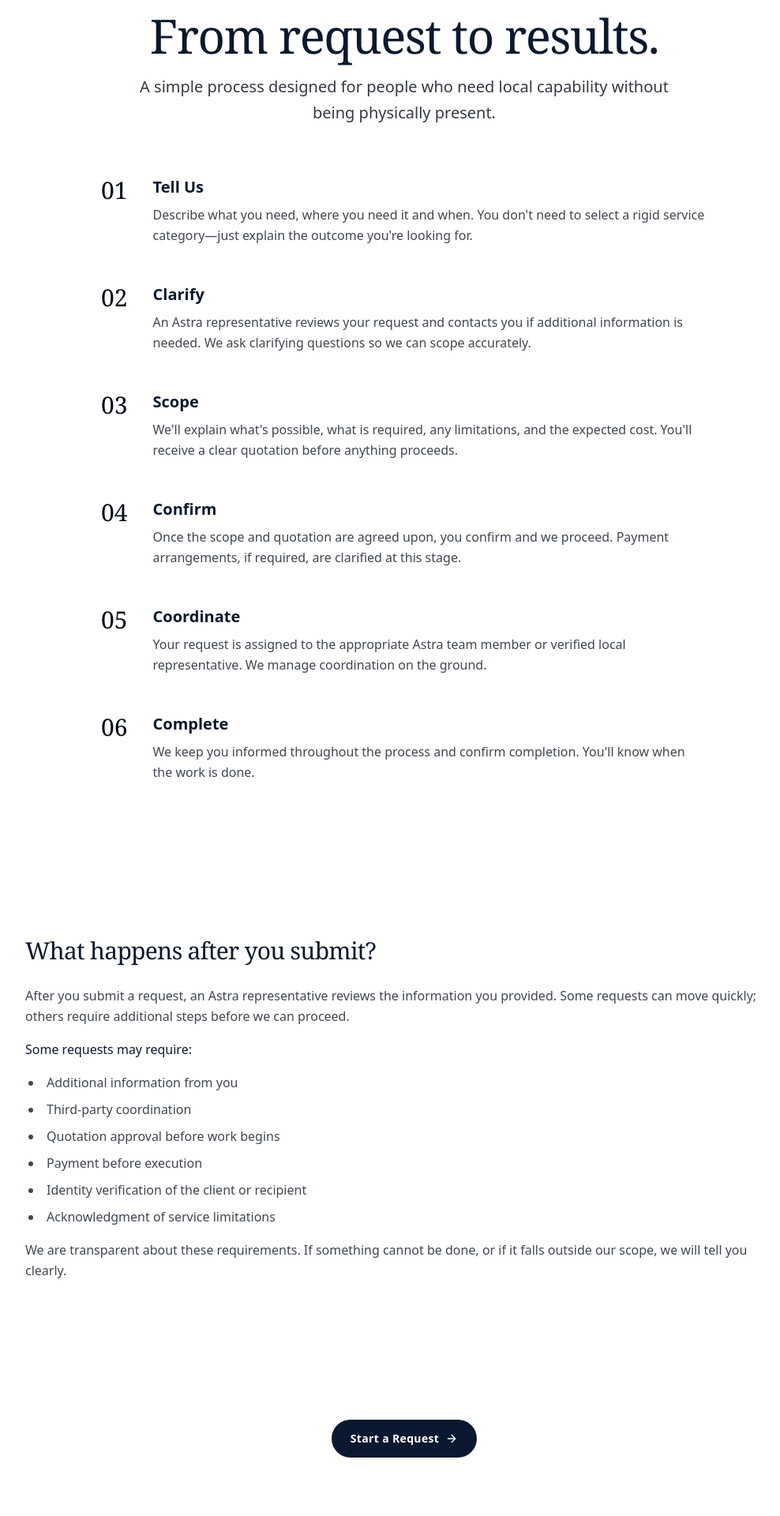
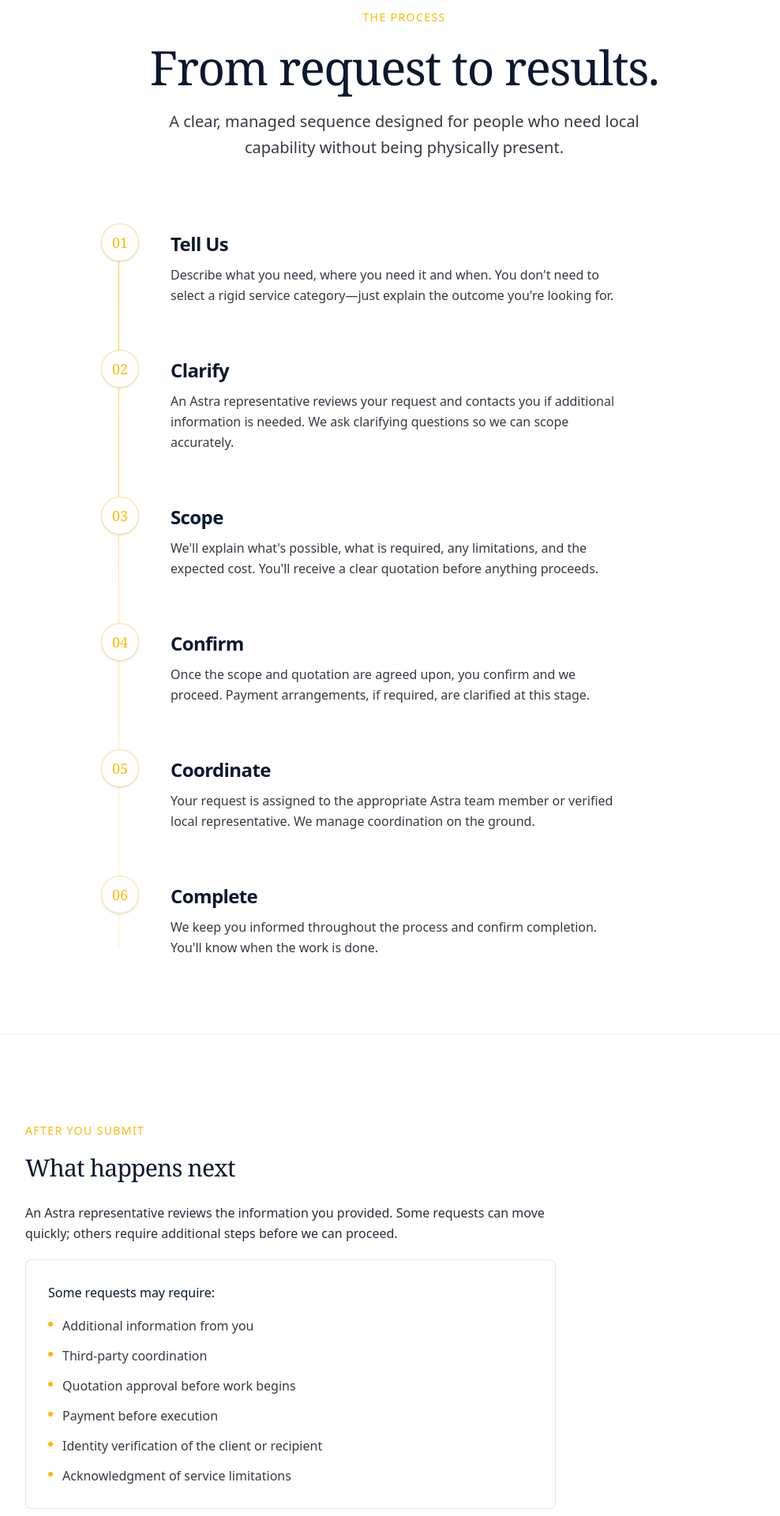
Before and after one commit to AllJacks1/astra_concierge_landing_page, a Next.js app: page /how-it-works in a window 1280 px wide. Shown: the part 100-2020 px from the top of the page at 79% size, without its empty margins (128-1116 px from the left). Built offline with nearby package versions, Linux system fonts and the light colour scheme; a web font is replaced by a local one.

Commit message:
feat(ui): how it works page

```diff
--- a/src/app/how-it-works/page.tsx
+++ b/src/app/how-it-works/page.tsx
@@ -48,62 +48,104 @@ export const metadata = {
 
 export default function HowItWorksPage() {
   return (
-    <div className="pt-28 pb-20">
+    <div className="pt-28 pb-24">
       {/* Hero */}
-      <section className="pb-16">
+      <section className="pb-20">
         <div className="container-narrow text-center">
-          <h1 className="heading-xl mb-4">From request to results.</h1>
-          <p className="body-lg max-w-2xl mx-auto">
-            A simple process designed for people who need local capability
-            without being physically present.
+          <p className="text-sm font-medium tracking-widest uppercase text-amber-400 mb-5">
+            The process
+          </p>
+          <h1 className="heading-xl mb-5">From request to results.</h1>
+          <p className="body-lg max-w-2xl mx-auto text-foreground/80">
+            A clear, managed sequence designed for people who need local
+            capability without being physically present.
           </p>
         </div>
       </section>
 
-      {/* Stages */}
-      <section className="pb-20">
+      {/* Process timeline */}
+      <section className="pb-24">
         <div className="container-wide">
-          <div className="max-w-3xl mx-auto space-y-12">
-            {stages.map((stage) => (
-              <div key={stage.number} className="flex gap-6 sm:gap-8">
-                <div className="shrink-0">
-                  <span className="text-3xl font-serif font-medium text-gold">
+          <div className="relative max-w-3xl mx-auto">
+            {/* Vertical spine */}
+            <div
+              className="absolute left-[1.15rem] top-3 bottom-3 w-px bg-gradient-to-b from-amber-400/80 via-amber-400/40 to-amber-400/20 sm:left-[1.4rem]"
+              aria-hidden
+            />
+
+            <div className="space-y-0">
+              {stages.map((stage, index) => (
+                <div
+                  key={stage.number}
+                  className="relative flex gap-8 sm:gap-10 pb-14 last:pb-0"
+                >
+                  {/* Marker */}
+                  <div className="relative z-10 shrink-0">
+                    <div className="flex h-10 w-10 sm:h-12 sm:w-12 items-center justify-center rounded-full border border-amber-400/40 bg-background shadow-sm">
+                      <span className="font-serif text-base sm:text-lg font-medium text-amber-400 leading-none">
                         {stage.number}
                       </span>
                     </div>
-                <div>
-                  <h2 className="text-xl font-semibold text-navy mb-2">
+                  </div>
+
+                  {/* Content */}
+                  <div className="pt-1.5 sm:pt-2.5 min-w-0">
+                    <h2 className="text-xl sm:text-2xl font-semibold text-navy mb-2.5 tracking-tight">
                       {stage.title}
                     </h2>
-                  <p className="body">{stage.description}</p>
+                    <p className="body text-foreground/80 leading-relaxed max-w-xl">
+                      {stage.description}
+                    </p>
                   </div>
                 </div>
               ))}
             </div>
           </div>
+        </div>
       </section>
 
       {/* After submission */}
-      <section className="section-padding bg-warm-100/60">
+      <section className="section-padding bg-warm-100/70 border-y border-warm-200/60">
         <div className="container-narrow">
-          <h2 className="heading-md mb-6">What happens after you submit?</h2>
-          <div className="space-y-4 body">
+          <div className="max-w-2xl">
+            <p className="text-sm font-medium tracking-widest uppercase text-amber-400 mb-4">
+              After you submit
+            </p>
+            <h2 className="heading-md mb-6 text-navy">
+              What happens next
+            </h2>
+
+            <div className="space-y-5 body text-foreground/85">
               <p>
-              After you submit a request, an Astra representative reviews the
-              information you provided. Some requests can move quickly; others
-              require additional steps before we can proceed.
+                An Astra representative reviews the information you provided.
+                Some requests can move quickly; others require additional steps
+                before we can proceed.
               </p>
-            <p className="font-medium text-navy">
+
+              <div className="rounded-lg border border-navy/10 bg-background/80 p-6 sm:p-7">
+                <p className="font-medium text-navy mb-4">
                   Some requests may require:
                 </p>
-            <ul className="list-disc list-inside space-y-2 text-foreground/75 ml-1">
-              <li>Additional information from you</li>
-              <li>Third-party coordination</li>
-              <li>Quotation approval before work begins</li>
-              <li>Payment before execution</li>
-              <li>Identity verification of the client or recipient</li>
-              <li>Acknowledgment of service limitations</li>
+                <ul className="space-y-3">
+                  {[
+                    "Additional information from you",
+                    "Third-party coordination",
+                    "Quotation approval before work begins",
+                    "Payment before execution",
+                    "Identity verification of the client or recipient",
+                    "Acknowledgment of service limitations",
+                  ].map((item) => (
+                    <li key={item} className="flex gap-3 text-foreground/80">
+                      <span
+                        className="mt-2 h-1.5 w-1.5 shrink-0 rounded-full bg-amber-400"
+                        aria-hidden
+                      />
+                      <span>{item}</span>
+                    </li>
+                  ))}
                 </ul>
+              </div>
+
               <p>
                 We are transparent about these requirements. If something cannot
                 be done, or if it falls outside our scope, we will tell you
@@ -111,12 +153,18 @@ export default function HowItWorksPage() {
               </p>
             </div>
           </div>
+        </div>
       </section>
 
       {/* CTA */}
-      <section className="pt-16">
+      <section className="pt-20">
         <div className="container-narrow text-center">
-          <Link href="/request" className="btn-primary">
+          <h2 className="heading-md text-navy mb-3">Ready when you are.</h2>
+          <p className="body text-foreground/75 mb-8 max-w-md mx-auto">
+            Start with a clear description of what you need. We’ll take it from
+            there.
+          </p>
+          <Link href="/request" className="btn-primary rounded-xl">
             Start a Request
             <ArrowRight className="w-4 h-4" />
           </Link>
```
Lines whose indentation alone changed are shown as unchanged.
